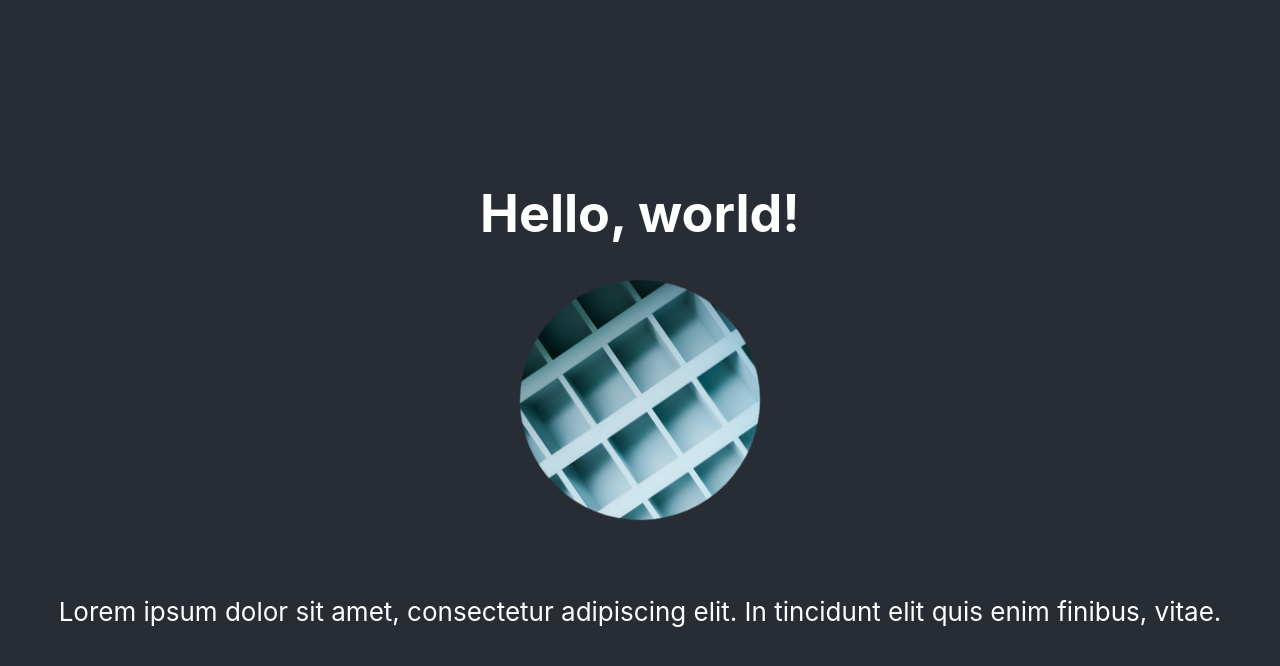
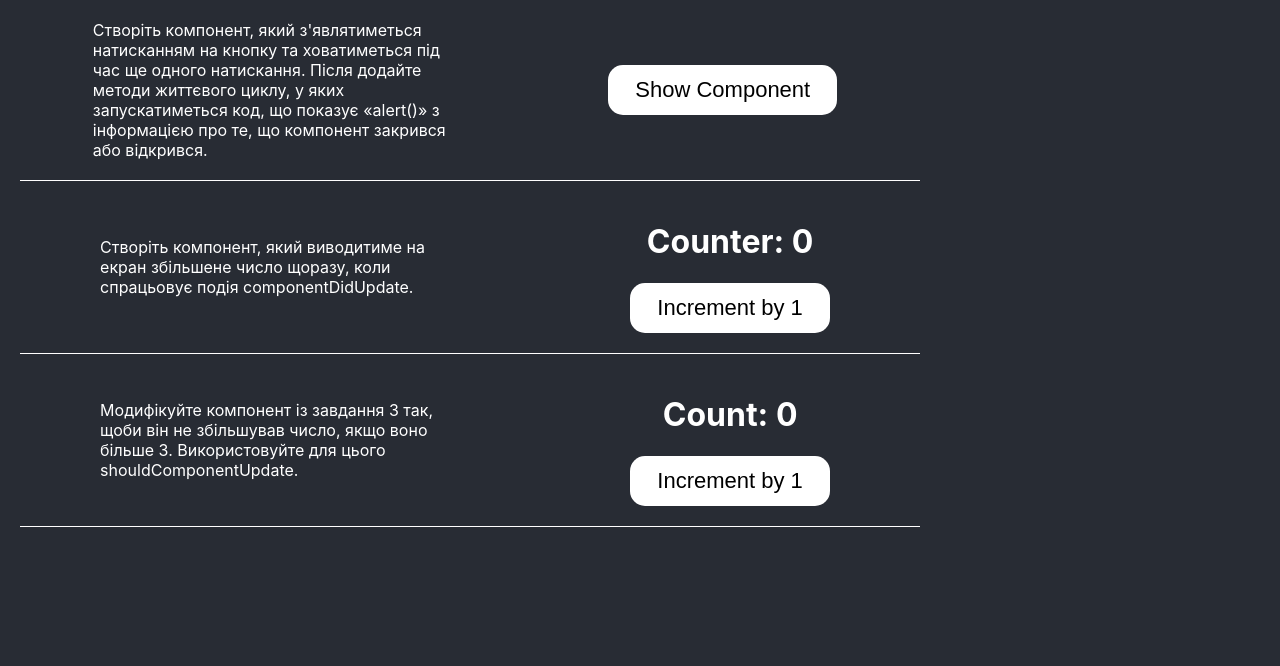
Before and after one commit to lanina90/reactessantial_hw, a React (Create React App) app: page / in a window 1280 px wide. Shown: the top 666 px of the page. Built offline with nearby package versions, Linux system fonts and the light colour scheme.

Commit message:
completed

```diff
--- a/public/index.html
+++ b/public/index.html
@@ -10,34 +10,13 @@
       content="Web site created using create-react-app"
     />
     <link rel="apple-touch-icon" href="%PUBLIC_URL%/logo192.png" />
-    <!--
-      manifest.json provides metadata used when your web app is installed on a
-      user's mobile device or desktop. See https://developers.google.com/web/fundamentals/web-app-manifest/
-    -->
-    <link rel="manifest" href="%PUBLIC_URL%/manifest.json" />
-    <!--
-      Notice the use of %PUBLIC_URL% in the tags above.
-      It will be replaced with the URL of the `public` folder during the build.
-      Only files inside the `public` folder can be referenced from the HTML.
 
-      Unlike "/favicon.ico" or "favicon.ico", "%PUBLIC_URL%/favicon.ico" will
-      work correctly both with client-side routing and a non-root public URL.
-      Learn how to configure a non-root public URL by running `npm run build`.
-    -->
+
     <title>React App</title>
   </head>
   <body>
-    <noscript>You need to enable JavaScript to run this app.</noscript>
+
     <div id="root"></div>
-    <!--
-      This HTML file is a template.
-      If you open it directly in the browser, you will see an empty page.
 
-      You can add webfonts, meta tags, or analytics to this file.
-      The build step will place the bundled scripts into the <body> tag.
-
-      To begin the development, run `npm start` or `yarn start`.
-      To create a production bundle, use `npm run build` or `yarn build`.
-    -->
   </body>
 </html>
--- a/src/App.js
+++ b/src/App.js
@@ -1,18 +1,57 @@
-import picture from './picture.jpeg';
 import './App.scss';
+import ToggleComponent from "./components/tooglecomponent/ToogleComponent";
+import {Component} from "react";
+import Task2 from "./components/task2/Task2";
+import Task3 from "./components/task3/Task3";
 
-function App() {
+
+class App extends Component {
+  state = {
+    showComponent: false,
+  };
+
+  toggleComponent = () => {
+    this.setState((prevState) => ({
+      showComponent: !prevState.showComponent,
+    }));
+  };
+  render() {
+    const { showComponent } = this.state;
+
   return (
     <div className="App">
-      <header className="App-header">
-        <h1>Hello, world!</h1>
-        <img src={picture} className="App-picture" alt="picture" />
-        <p>
-          Lorem ipsum dolor sit amet, consectetur adipiscing elit. In tincidunt elit quis enim finibus, vitae.
-        </p>
-      </header>
+      <div className="App__task">
+        <div className='task-name'>Створіть компонент, який з'являтиметься натисканням на кнопку та ховатиметься під час
+          ще одного натискання. Після додайте методи життєвого циклу, у яких запускатиметься код, що показує «alert()» з
+          інформацією про те, що компонент закрився або відкрився.
+        </div>
+        <div>
+          {showComponent && <ToggleComponent/>}
+          <button onClick={this.toggleComponent}>
+            {showComponent ? 'Hide Component' : 'Show Component'}
+          </button>
+
+        </div>
+
+      </div>
+
+      <div className="App__task">
+        <div className='task-name'>Створіть компонент, який виводитиме на екран збільшене число щоразу, коли спрацьовує
+          подія componentDidUpdate.
+        </div>
+        <Task2/>
+
+      </div>
+
+      <div className="App__task">
+        <div className='task-name'>Модифікуйте компонент із завдання 3 так, щоби він не збільшував число, якщо воно
+          більше 3. Використовуйте для цього shouldComponentUpdate.
+        </div>
+        <Task3/>
+      </div>
+
     </div>
   );
-}
+} }
 
 export default App;
--- a/src/App.scss
+++ b/src/App.scss
@@ -1,42 +1,47 @@
+body {
+  background-color: #282c34;
+  padding: 20px;
+}
+
 .App {
   text-align: center;
-}
+  color: #fff;
 
-.App-picture {
-  height: 30vmin;
-  pointer-events: none;
-  width: 30vmin;
-}
-
-@media (prefers-reduced-motion: no-preference) {
-  .App-picture {
-    margin-bottom: 50px;
-    border-radius: 50%;
-    animation: App-picture-spin infinite 10s linear;
-
+  &__task {
+    display: flex;
+    align-items: center;
+    justify-content: space-around;
+    width: 900px;
+    border-bottom: 1px solid white;
+    margin-bottom: 20px;
   }
 }
 
-.App-header {
-  background-color: #282c34;
-  min-height: 100vh;
-  display: flex;
-  flex-direction: column;
-  align-items: center;
-  justify-content: center;
-  font-size: calc(10px + 2vmin);
-  color: white;
+.task-name {
+  text-align: left;
+  width: 40%;
+  margin-bottom: 20px;
 }
 
+button {
+  background: white;
+  border: 2px solid transparent;
+  text-align: center;
+  font-size: 22px;
+  border-radius: 15px;
+  padding: 10px 25px;
+  cursor: pointer;
+  margin: 0 10px;
+  transition: all 0.05s ease-in-out;
+  margin-bottom: 20px;
 
-@keyframes App-picture-spin {
-  0% {
-    transform: rotate(0deg);
+
+  &:hover {
+    transform: translateY(-2px);
   }
-  50% {
-    transform: rotate(360deg);
-  }
-  100% {
-    transform: rotate(0deg);
+
+  &:active {
+    transform: translateY(2px);
+    box-shadow: none;
   }
 }
--- /dev/null
+++ b/src/components/task2/Task2.jsx
@@ -0,0 +1,32 @@
+import React, {Component} from 'react';
+
+class Task2 extends Component {
+
+  constructor(props) {
+    super(props);
+    this.state = {
+      count: 0,
+    };
+  }
+
+  componentDidUpdate(prevProps, prevState) {
+    if (this.state.count !== prevState.count) {
+      alert(`Counter value changed: ${this.state.count}`);
+    }
+  }
+
+  incrementCount = () => {
+    this.setState((prevState) => ({ count: prevState.count + 1 }));
+  };
+
+  render() {
+    return (
+      <div>
+        <h1>Counter: {this.state.count}</h1>
+        <button onClick={this.incrementCount}>Increment by 1</button>
+      </div>
+    );
+  }
+}
+
+export default Task2;
--- /dev/null
+++ b/src/components/task3/Task3.js
@@ -0,0 +1,32 @@
+import React, {Component} from 'react';
+
+class Task3 extends Component {
+  constructor(props) {
+    super(props);
+    this.state = { count: 0 };
+  }
+
+  shouldComponentUpdate(nextProps, nextState) {
+    if (nextState.count > 3) {
+      return false;
+    }
+    return true;
+  }
+
+  handleClick = () => {
+    this.setState(prevState => ({
+      count: prevState.count + 1
+    }));
+  };
+
+  render() {
+    return (
+      <div>
+        <h1>Count: {this.state.count}</h1>
+        <button onClick={this.handleClick}>Increment by 1</button>
+      </div>
+    );
+  }
+}
+
+export default Task3;
--- /dev/null
+++ b/src/components/tooglecomponent/ToogleComponent.jsx
@@ -0,0 +1,17 @@
+import React, {Component} from 'react';
+
+class ToggleComponent extends Component {
+  componentDidMount() {
+    alert('Component Opened');
+  }
+
+  componentWillUnmount() {
+    alert('Component Closed');
+  }
+
+  render() {
+    return <div><p>Lorem ipsum dolor sit amet, consectetur adipisicing elit. Error, soluta.</p></div>;
+  }
+}
+
+export default ToggleComponent
--- a/src/index.js
+++ b/src/index.js
@@ -2,7 +2,6 @@ import React from 'react';
 import ReactDOM from 'react-dom/client';
 import './index.scss';
 import App from './App';
-import reportWebVitals from './reportWebVitals';
 
 const root = ReactDOM.createRoot(document.getElementById('root'));
 root.render(
@@ -10,8 +9,3 @@ root.render(
     <App />
   </React.StrictMode>
 );
-
-// If you want to start measuring performance in your app, pass a function
-// to log results (for example: reportWebVitals(console.log))
-// or send to an analytics endpoint. Learn more: https://bit.ly/CRA-vitals
-reportWebVitals();
--- a/src/reportWebVitals.js
+++ /dev/null
@@ -1,13 +0,0 @@
-const reportWebVitals = onPerfEntry => {
-  if (onPerfEntry && onPerfEntry instanceof Function) {
-    import('web-vitals').then(({ getCLS, getFID, getFCP, getLCP, getTTFB }) => {
-      getCLS(onPerfEntry);
-      getFID(onPerfEntry);
-      getFCP(onPerfEntry);
-      getLCP(onPerfEntry);
-      getTTFB(onPerfEntry);
-    });
-  }
-};
-
-export default reportWebVitals;
```
Also changed, not shown: src/setupTests.js (deleted, +0 -5 lines), public/manifest.json (deleted), public/robots.txt (deleted), src/picture.jpeg (deleted).
